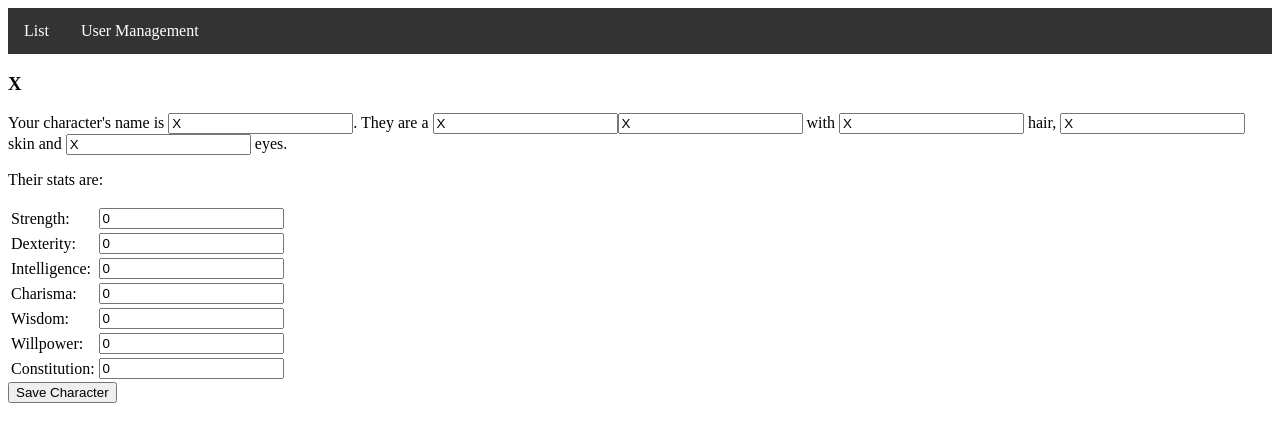
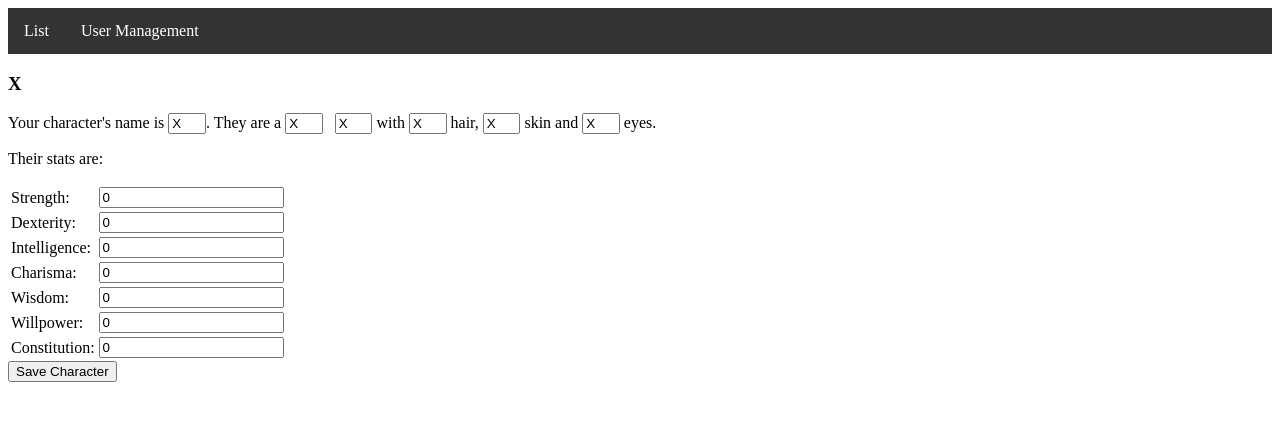
Before and after one commit to GormTheWyrm/Hackathon-character-creator-client, an Angular app: page /view in a window 1280 px wide. Shown: the top 442 px of the page. Built offline with nearby package versions, Linux system fonts and the light colour scheme.

Commit message:
characterList inputs now expand as users type

```diff
--- a/src/app/character-list/character-list.component.css
+++ b/src/app/character-list/character-list.component.css
@@ -0,0 +1,4 @@
+app-character{
+    max-width: 600px;
+    /* not working... */
+}
--- a/src/app/character/character.component.html
+++ b/src/app/character/character.component.html
@@ -1,14 +1,21 @@
 <div>
 <h3>{{hero.name}}</h3>
 <p>
-    Your character's name is <input type="text" [(ngModel)]="hero.name">.
-    They are a <input type="text" [(ngModel)]="hero.gender">
-    <input type="text" [(ngModel)]="hero.race"> with
-    <input type="text" [(ngModel)]="hero.hairColor"> hair,
-    <input type="text" [(ngModel)]="hero.skinTone"> skin and
-    <input type="text" [(ngModel)]="hero.eyeColor"> eyes.
+    Your character's name is <input type="text" [(ngModel)]="hero.name"
+    [ngStyle]="{width: hero.name.length+ 3 +'ch'} ">.
+    They are a <input type="text" [(ngModel)]="hero.gender"
+    [ngStyle]="{width: hero.gender.length+ 3 +'ch'}"> &nbsp;
+    <input type="text" [(ngModel)]="hero.race"
+    [ngStyle]="{width: hero.race.length+ 3 +'ch'}"> with
+    <input type="text" [(ngModel)]="hero.hairColor"
+    [ngStyle]="{width: hero.hairColor.length+ 3 +'ch'}"> hair,
+    <input type="text" [(ngModel)]="hero.skinTone"
+    [ngStyle]="{width: hero.skinTone.length+ 3 +'ch'}"> skin and
+    <input type="text" [(ngModel)]="hero.eyeColor"
+    [ngStyle]="{width: hero.eyeColor.length+ 3 +'ch'}"> eyes.
 </p>
 <!-- add a p about their stats in sentence format -->
+
 <p>
     Their stats are:
 </p>
```
